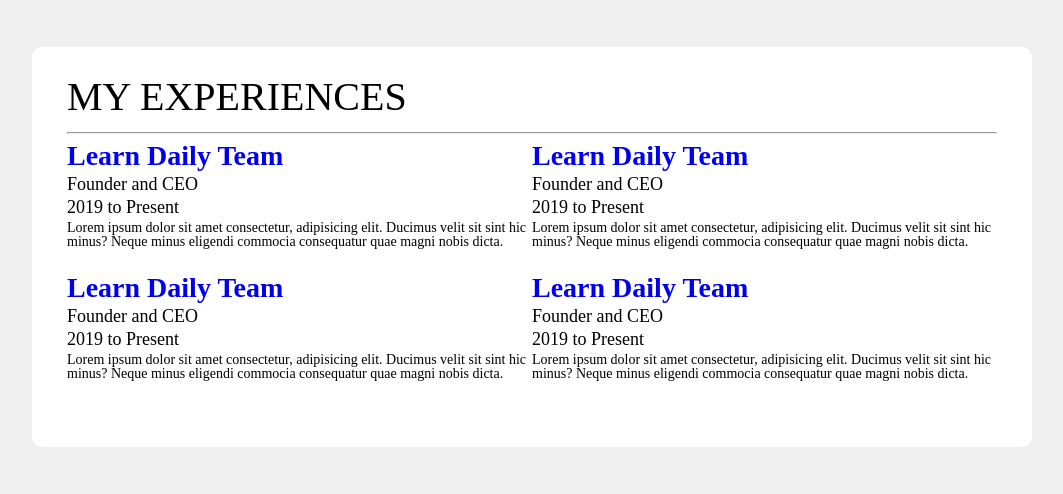
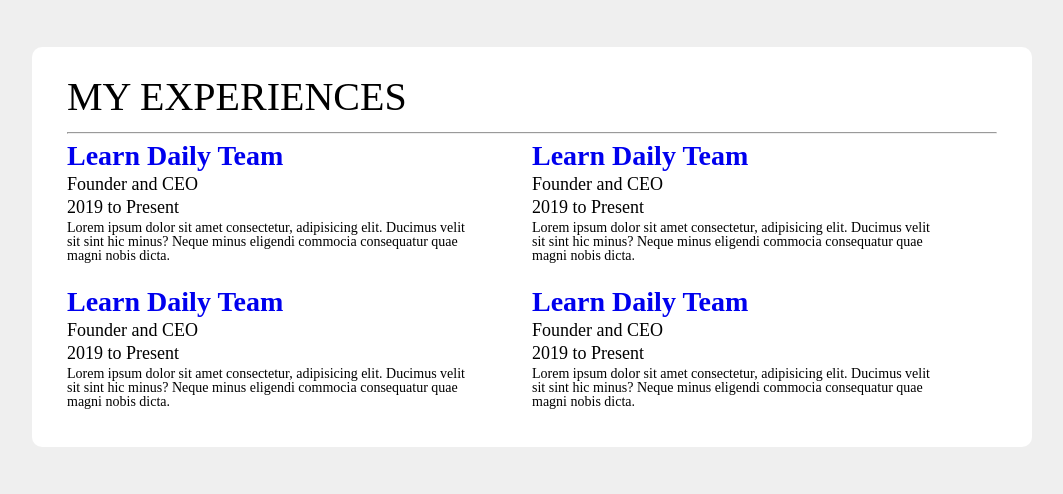
Before and after one commit to rashidmilon/my-portfolio, a plain HTML site: page index.html in a window 1280 px wide. Shown: the part 923-1417 px from the top of the page, without its empty margins (108-1171 px from the left). Drawn offline with Linux system fonts and the light colour scheme.

Commit message:
style.css

```diff
--- a/Styles/style.css
+++ b/Styles/style.css
@@ -228,6 +228,7 @@ nav {
 
 .single-experiance p {
   font-size: 14px;
+  width:400px
 }
 
 .my-portfolio {
```
